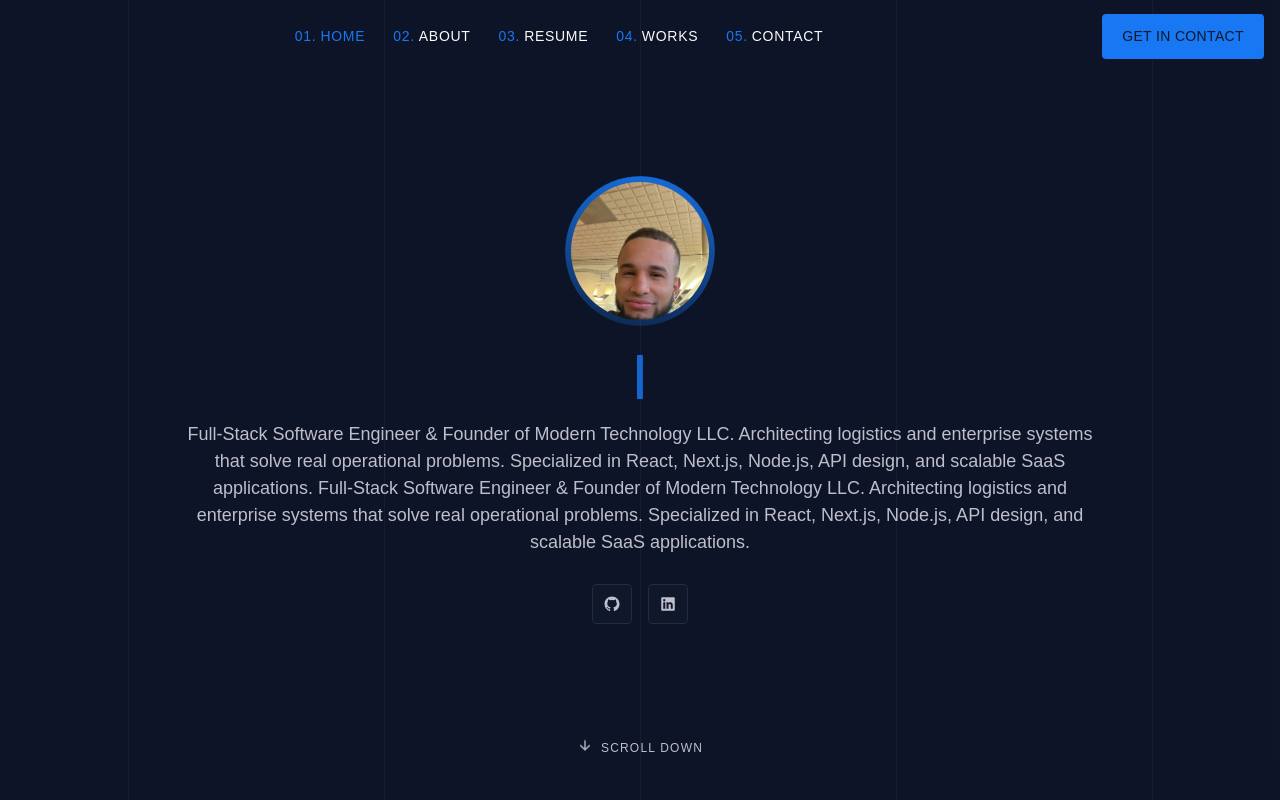
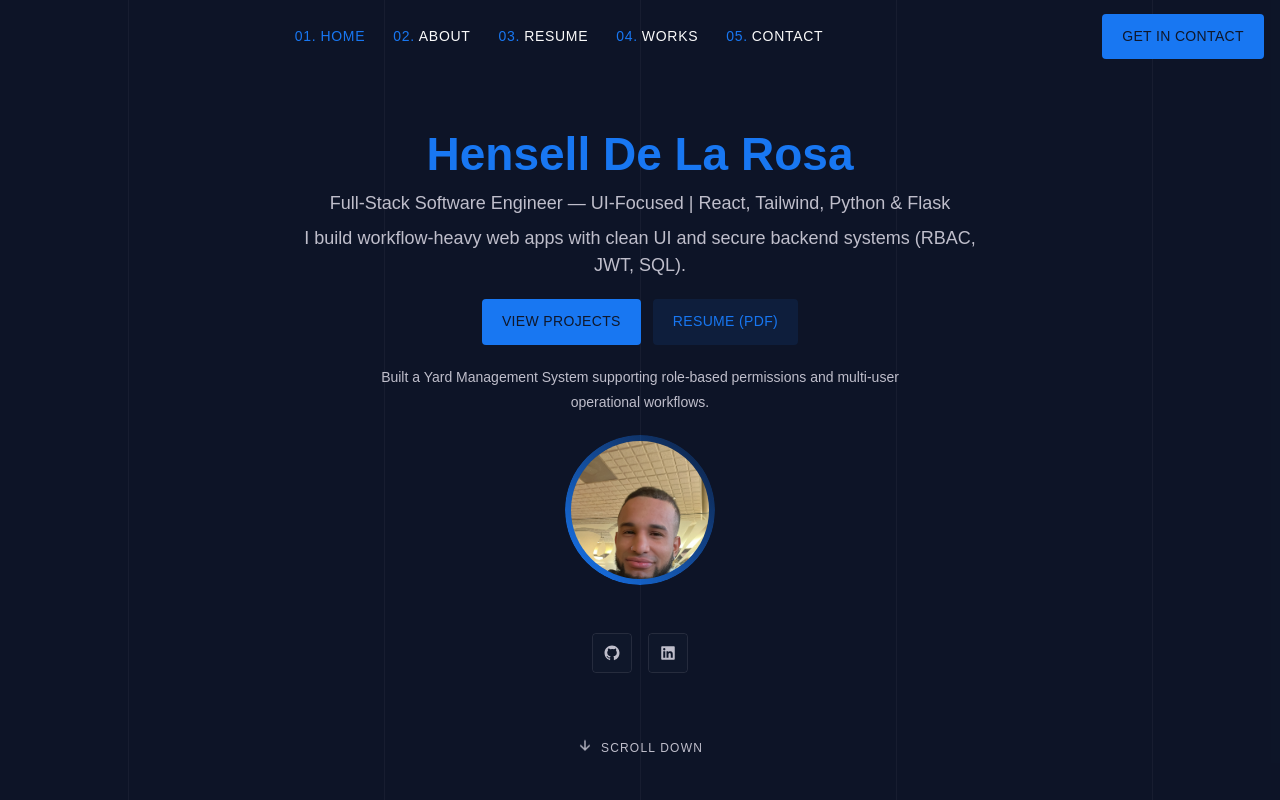
Before and after one commit to Henselldelarosa/henselldelarosa.github.io., a Next.js app: page / in a window 1280 px wide. Shown: the top 800 px of the page. Built offline with nearby package versions, Linux system fonts and the light colour scheme; a web font is replaced by a local one; what tailwindcss-debug-screens, tailwindcss-nested-groups would draw is missing.

Commit message:
hero section done

```diff
--- a/src/components/containers/AboutSection.jsx
+++ b/src/components/containers/AboutSection.jsx
@@ -109,9 +109,6 @@ const AboutSection = () => {
               </li>
             )}
           </ul>
-          <a href="./Hensells-Resume.pdf" className="btn mt-3">
-            <span>Download Resume</span>
-          </a>
         </motion.div>
       </div>
     </div>
--- a/src/components/containers/HeroSection.jsx
+++ b/src/components/containers/HeroSection.jsx
@@ -5,7 +5,6 @@ import { motion } from "framer-motion";
 import { childrenAnimation } from "../../lib/motion";
 import { useQuery } from "react-query";
 import { getInformation } from "../../fetchers";
-import ReactTyped from "react-typed";
 
 const HeroSection = ({ blurred, scroll = true, typed = true }) => {
   const { data } = useQuery("information", getInformation);
@@ -24,6 +23,74 @@ const HeroSection = ({ blurred, scroll = true, typed = true }) => {
         <div className="container relative mx-auto">
           <div className="flex min-h-screen w-full items-center justify-center">
             <div className="herosection-content w-full py-20 text-center md:w-3/4">
+              <motion.h1
+                initial="hidden"
+                whileInView="visible"
+                viewport={{ once: true }}
+                transition={{ duration: 0.4, delay: 0.1 }}
+                variants={childrenAnimation}
+                className="mb-2 text-heading"
+              >
+                <span className="text-primary">Hensell De La Rosa</span>
+              </motion.h1>
+              <motion.p
+                initial="hidden"
+                whileInView="visible"
+                viewport={{ once: true }}
+                transition={{ duration: 0.4, delay: 0.2 }}
+                variants={childrenAnimation}
+                className="mb-2 text-lg font-medium opacity-90"
+              >
+                Full-Stack Software Engineer — UI-Focused | React, Tailwind, Python &amp; Flask
+              </motion.p>
+              <motion.p
+                initial="hidden"
+                whileInView="visible"
+                viewport={{ once: true }}
+                transition={{ duration: 0.4, delay: 0.3 }}
+                variants={childrenAnimation}
+                className="lead mb-5 max-w-2xl mx-auto"
+              >
+                I build workflow-heavy web apps with clean UI and secure backend systems (RBAC, JWT, SQL).
+              </motion.p>
+              <motion.div
+                initial="hidden"
+                whileInView="visible"
+                viewport={{ once: true }}
+                transition={{ duration: 0.4, delay: 0.35 }}
+                variants={childrenAnimation}
+                className="mb-5 flex flex-wrap items-center justify-center gap-3"
+              >
+                <Link
+                  to="section-portfolios"
+                  spy={true}
+                  smooth={true}
+                  offset={-74}
+                  duration={1000}
+                  className="btn"
+                >
+                  <span>View Projects</span>
+                </Link>
+                <a
+                  href="/Hensells-Resume.pdf"
+                  target="_blank"
+                  rel="noopener noreferrer"
+                  className="btn btn-transparent"
+                >
+                  <span> Resume (PDF)</span>
+                </a>
+              </motion.div>
+              <motion.p
+                initial="hidden"
+                whileInView="visible"
+                viewport={{ once: true }}
+                transition={{ duration: 0.4, delay: 0.4 }}
+                variants={childrenAnimation}
+                className="mb-5 text-sm opacity-80 max-w-xl mx-auto"
+              >
+                Built a Yard Management System supporting role-based permissions and multi-user operational workflows.
+
+              </motion.p>
               <motion.div
                 initial="hidden"
                 whileInView="visible"
@@ -32,7 +99,7 @@ const HeroSection = ({ blurred, scroll = true, typed = true }) => {
                 variants={childrenAnimation}
                 className="herosection-imagewrapper relative mb-5 inline-block overflow-hidden rounded-full align-middle"
               >
-                <span className="herosection-imageanimation absolute left-0 top-0 z-10 h-full w-full animate-spin rounded-full bg-gradient-to-tr from-primary to-transparent"></span>
+                <span className="herosection-imageanimation absolute left-0 top-0 z-10 h-full w-full rounded-full bg-gradient-to-tr from-primary to-transparent"></span>
                 <div className="herosection-image fiximage relative z-20 inline-block h-[150px] w-[150px] overflow-hidden rounded-full border-6 border-primary border-opacity-10 align-middle">
                   <img
                     src={data.thumbImage}
@@ -43,44 +110,6 @@ const HeroSection = ({ blurred, scroll = true, typed = true }) => {
                   />
                 </div>
               </motion.div>
-              <motion.h1
-                initial="hidden"
-                whileInView="visible"
-                viewport={{ once: true }}
-                transition={{ duration: 1, delay: 0.4 }}
-                variants={childrenAnimation}
-                className="mb-5 text-heading"
-              >
-                {/* <span className="block sm:inline">Hi, I am</span>{" "} */}
-                {typed && data?.fullName ? (
-                  <ReactTyped
-                    key={data.fullName}
-                    strings={[
-                      data.fullName,
-                      "Full-Stack Software Engineer",
-                      "SaaS &amp; Logistics Systems Architect"
-                    ]}
-                    typeSpeed={55}
-                    backSpeed={30}
-                    backDelay={1200}
-                    className="text-primary"
-                    fadeOut
-                    loop
-                  />
-                ) : (
-                  <span className="text-primary">{data.fullName || ""}</span>
-                )}
-              </motion.h1>
-              <motion.p
-                initial="hidden"
-                whileInView="visible"
-                viewport={{ once: true }}
-                transition={{ duration: 0.4, delay: 0.6 }}
-                variants={childrenAnimation}
-                className="lead mb-0"
-              >
-                {data.bio}
-              </motion.p>
               <motion.div
                 initial="hidden"
                 whileInView="visible"
@@ -106,7 +135,7 @@ const HeroSection = ({ blurred, scroll = true, typed = true }) => {
                 activeClass="active"
                 to="section-about"
                 spy={true}
-                smooth="easeInQuad"
+                smooth={true}
                 offset={-74}
                 duration={1000}
                 className="cursor-pointer text-xs font-medium uppercase tracking-widest transition-all hover:text-primary"
```
